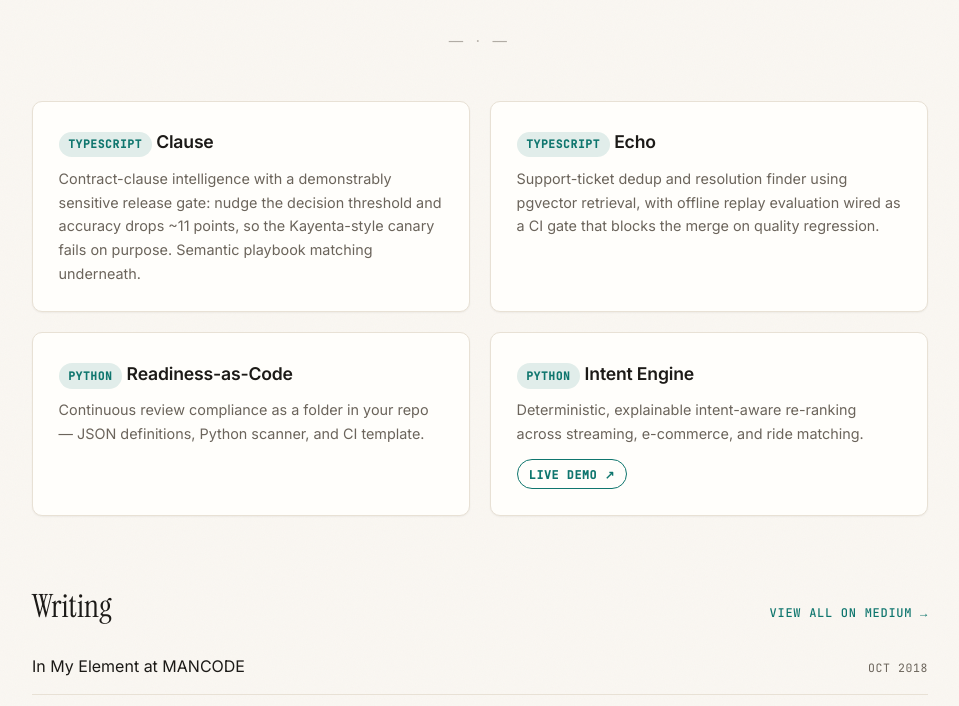
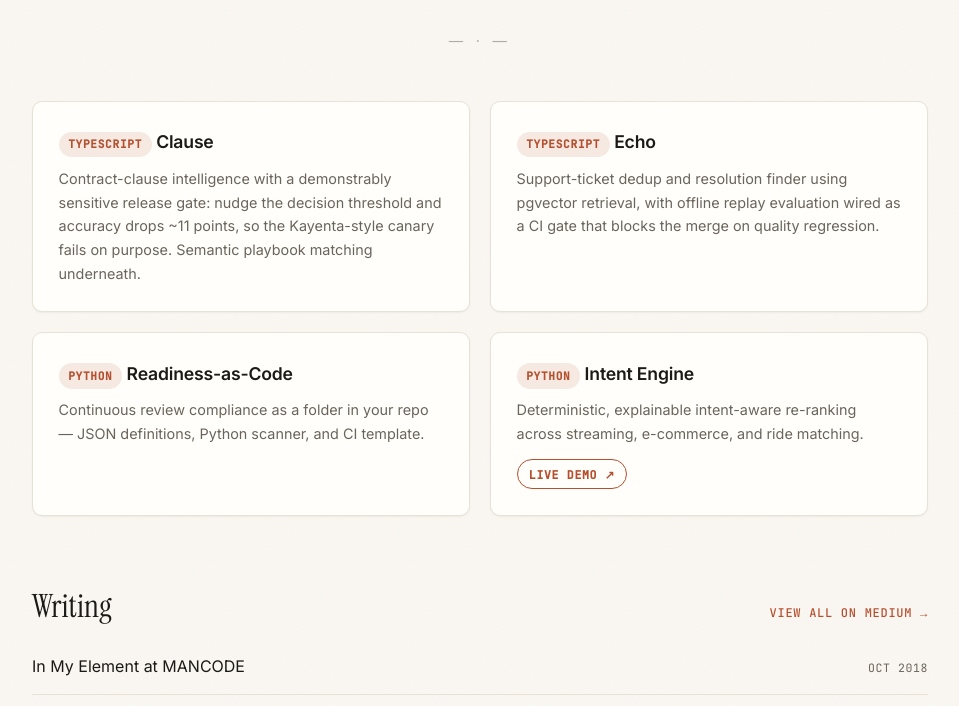
Before and after one commit to jtwalters25/jtwalters25.github.io, a plain HTML site: page index.html in a window 1280 px wide. Shown: the part 287-993 px from the top of the page, without its empty margins (160-1119 px from the left). Drawn offline with Linux system fonts and the light colour scheme.

Commit message:
Switch accent from teal to terracotta
Co-Authored-By: Claude Opus 4.8 <noreply@anthropic.com>

```diff
--- a/index.html
+++ b/index.html
@@ -9,42 +9,42 @@
   <link href="https://fonts.googleapis.com/css2?family=Inter:wght@400;500;600;700&family=Instrument+Serif:ital@0;1&family=JetBrains+Mono:wght@400;500&display=swap" rel="stylesheet">
   <style>
     :root {
-      --accent: #0f766e;          /* deep teal — for terracotta: swap to #b5502f (hover #903d22) */
-      --accent-hover: #0b5a54;
+      --accent: #b5502f;          /* terracotta — for deep teal: swap to #0f766e (hover #0b5a54) */
+      --accent-hover: #903d22;
       --bg: #faf7f2;              /* warm cream */
       --bg-card: #fffefb;
       --text: #1c1a17;           /* warm ink */
       --text-muted: #6b645b;
       --border: #e8e1d5;
       --shadow: 0 1px 2px rgba(28,26,23,0.05);
-      --shadow-hover: 0 16px 40px -14px rgba(15,118,110,0.20);
+      --shadow-hover: 0 16px 40px -14px rgba(181,80,47,0.20);
       --radius: 10px;
     }
 
     @media (prefers-color-scheme: dark) {
       :root:not([data-theme="light"]) {
-        --accent: #2dd4bf;
-        --accent-hover: #5eead4;
+        --accent: #e8815e;
+        --accent-hover: #f0a184;
         --bg: #14110d;
         --bg-card: #1d1912;
         --text: #ece7dd;
         --text-muted: #9a9086;
         --border: #322b20;
         --shadow: 0 1px 2px rgba(0,0,0,0.4);
-        --shadow-hover: 0 16px 40px -14px rgba(45,212,191,0.22);
+        --shadow-hover: 0 16px 40px -14px rgba(232,129,94,0.22);
       }
     }
 
     [data-theme="dark"] {
-      --accent: #2dd4bf;
-      --accent-hover: #5eead4;
+      --accent: #e8815e;
+      --accent-hover: #f0a184;
       --bg: #14110d;
       --bg-card: #1d1912;
       --text: #ece7dd;
       --text-muted: #9a9086;
       --border: #322b20;
       --shadow: 0 1px 2px rgba(0,0,0,0.4);
-      --shadow-hover: 0 16px 40px -14px rgba(45,212,191,0.22);
+      --shadow-hover: 0 16px 40px -14px rgba(232,129,94,0.22);
     }
 
     * { margin: 0; padding: 0; box-sizing: border-box; }
```
